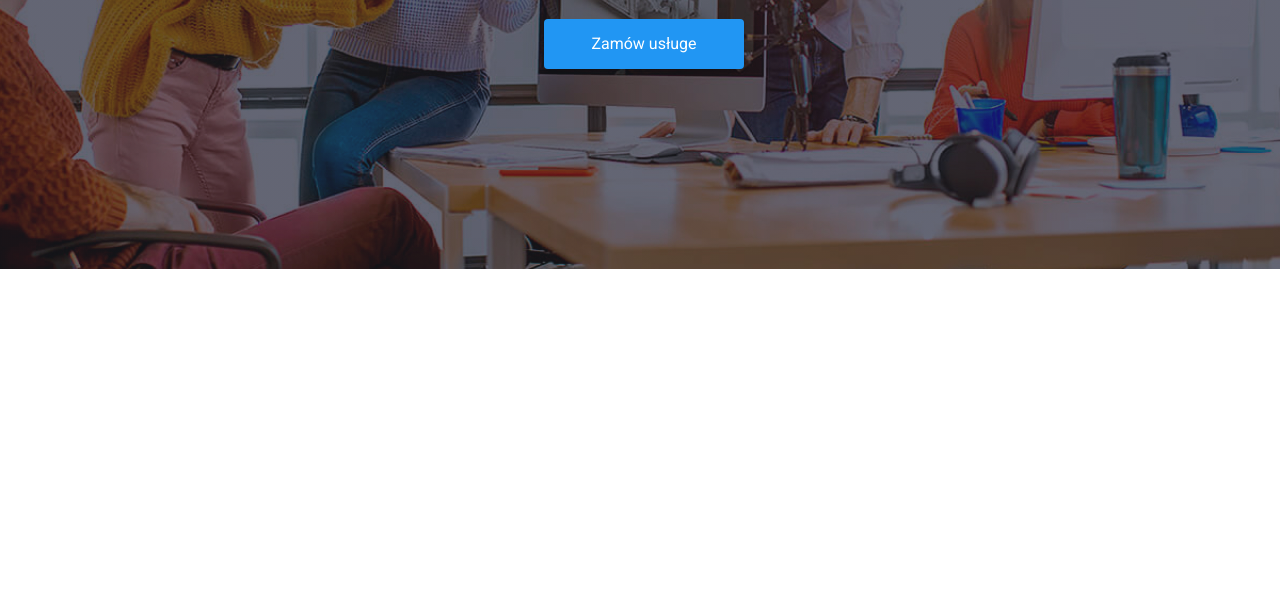
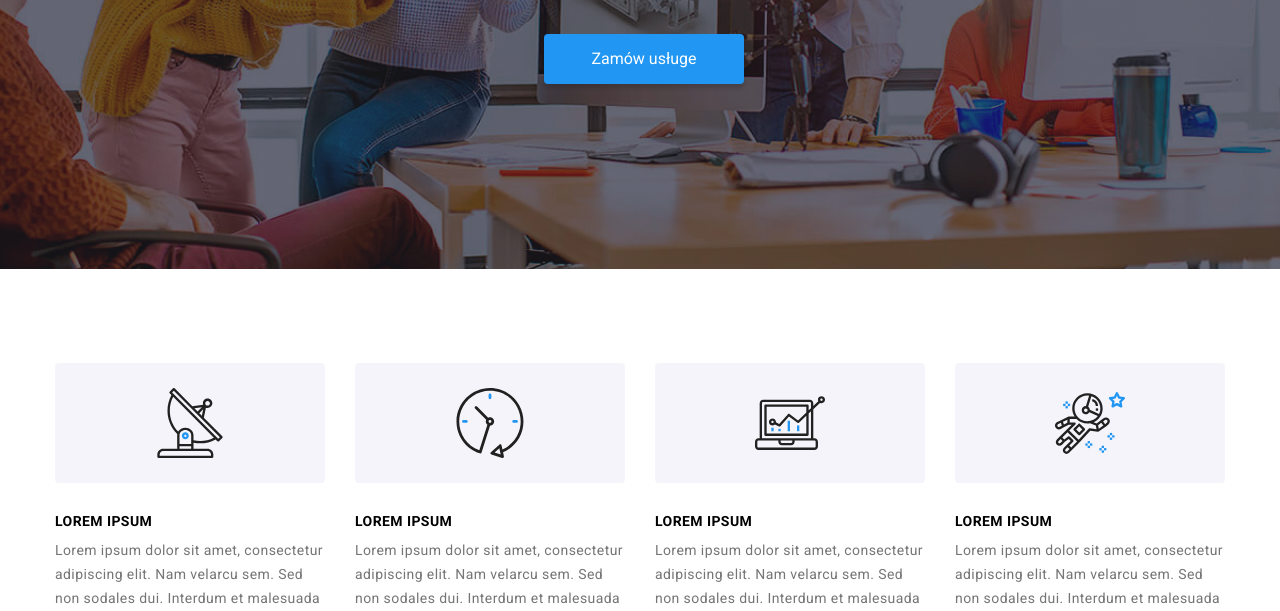
Before and after one commit to ivansh1992/goit-markup-hw-08, a plain HTML site: page index.html in a window 1280 px wide. Shown: the part 411-1022 px from the top of the page. Before the commit the page ends 800 px from the top, so only its background shows below. Drawn offline with nearby package versions, Linux system fonts and the light colour scheme.

Commit message:
update banner i advantages

```diff
--- a/index.html
+++ b/index.html
@@ -67,56 +67,61 @@
         </button>
       </div>
     </section>
-<!--
+
+
     <section class="section">
       <div class="container">
-        <ul class="advantages">
-          <li class="advantages__icon">
-            <svg width="70" height="70">
+        <ul class="advantages advantages--margin-bottom">
+          <li class="advantages__item  advantages__item--space-between">
+            <div class="advantages__thumbnail advantages__thumbnail--margin-bottom">
+              <svg class="advantages__icon">
                 <use href="./image/icons.svg#icon-antenna"></use>
               </svg>
+            </div>
+
+            <h3 class="advantages__title advantages__title--margin-bottom">Lorem ipsum</h3>
+            <p class="advantages__text">Lorem ipsum dolor sit amet, consectetur adipiscing elit. Nam velarcu sem. Sed
+              non sodales dui. Interdum et malesuada</p>
+
           </li>
-          <li class="advantages__icon">
-            <svg width="70" height="70">
+          <li class="advantages__item advantages__item--space-between">
+            <div class="advantages__thumbnail advantages__thumbnail--margin-bottom">
+              <svg class="advantages__icon">
                 <use href="./image/icons.svg#icon-clock"></use>
               </svg>
+            </div>
+
+            <h3 class="advantages__title advantages__title--margin-bottom">Lorem ipsum</h3>
+            <p class="advantages__text">Lorem ipsum dolor sit amet, consectetur adipiscing elit. Nam velarcu sem. Sed
+              non sodales dui. Interdum et malesuada</p>
           </li>
-          <li class="advantages__icon">
-            <svg width="70" height="70">
+          <li class="advantages__item advantages__item--space-between">
+            <div class="advantages__thumbnail advantages__thumbnail--margin-bottom">
+              <svg class="advantages__icon">
                 <use href="./image/icons.svg#icon-diagram"></use>
               </svg>
+            </div>
+
+            <h3 class="advantages__title advantages__title--margin-bottom">Lorem ipsum</h3>
+            <p class="advantages__text">Lorem ipsum dolor sit amet, consectetur adipiscing elit. Nam velarcu sem. Sed
+              non sodales dui. Interdum et malesuada</p>
           </li>
-          <li class="advantages__icon">
-            <svg width="70" height="70">
+          <li class="advantages__item advantages__item--space-between">
+            <div class="advantages__thumbnail advantages__thumbnail--margin-bottom">
+              <svg class="advantages__icon">
                 <use href="./image/icons.svg#icon-astronaut"></use>
               </svg>
+            </div>
+
+            <h3 class="advantages__title advantages__title--margin-bottom">Lorem ipsum</h3>
+            <p class="advantages__text">Lorem ipsum dolor sit amet, consectetur adipiscing elit. Nam velarcu sem. Sed
+              non sodales dui. Interdum et malesuada</p>
           </li>
-          <li class="advantages__item">
-            <h3 class="advantages__title">Lorem ipsum</h3>
-            Lorem ipsum dolor sit amet, consectetur adipiscing elit. Nam vel
-            arcu sem. Sed non sodales dui. Interdum et malesuada
-          </li>
-          <li class="advantages__item">
-            <h3 class="advantages__title">Lorem ipsum</h3>
-            Lorem ipsum dolor sit amet, consectetur adipiscing elit. Nam vel
-            arcu sem. Sed non sodales dui. Interdum et malesuada
-          </li>
-          <li class="advantages__item">
-            <h3 class="advantages__title">Lorem ipsum</h3>
 
-            Lorem ipsum dolor sit amet, consectetur adipiscing elit. Nam vel
-            arcu sem. Sed non sodales dui. Interdum et malesuada
-          </li>
-          <li class="advantages__item">
-            <h3 class="advantages__title">Lorem ipsum</h3>
-
-            Lorem ipsum dolor sit amet, consectetur adipiscing elit. Nam vel
-            arcu sem. Sed non sodales dui. Interdum et malesuada
-          </li>
         </ul>
       </div>
     </section>
-
+    <!--
     <section class="section section__offer">
       <div class="container">
         <h2 class="section__title">Czym się zajmujemy</h2>
--- a/sass/base/_common.scss
+++ b/sass/base/_common.scss
@@ -2,7 +2,9 @@
   padding: 0;
   margin: 0;
 }
-
+img{
+  max-width: 100%;
+}
 .page {
   font-family: "Roboto", "sans-serif";
   color: #757575;
--- a/sass/base/_container.scss
+++ b/sass/base/_container.scss
@@ -1,5 +1,7 @@
 .container {
-    width: 1200px;
-    margin: 0 auto;
-    padding: 0 15px;
-  }
+  min-width: 320px;
+  max-width: 1200px;
+  margin: 0 auto;
+  width: 100%;
+  padding: 0 15px;
+}
--- a/sass/components/_advantages.scss
+++ b/sass/components/_advantages.scss
@@ -1,4 +1,111 @@
 .advantages {
+  list-style-type: none;
+
+  &__item {
+    &--space-between:not(:last-child) {
+      margin-bottom: 30px;
+    }
+  }
+
+  &__thumbnail {
+    height: 120px;
+    padding: 25px 0;
+    border-radius: 4px;
+    background-color: #f5f4fa;
+
+    &--margin-bottom {
+      margin-bottom: 30px;
+    }
+  }
+
+  &__icon {
+    width: 70px;
+    height: 70px;
+  }
+
+  &__title {
+    text-align: center;
+    font-weight: 700;
+    font-size: 14px;
+    line-height: 16px;
+    letter-spacing: 0.03em;
+    text-transform: uppercase;
+    color: #000;
+
+    &--margin-bottom {
+      margin-bottom: 10px;
+    }
+  }
+
+  &__text {
+    width: 100%;
+    font-weight: 400;
+    font-size: 14px;
+    line-height: 1.71;
+    letter-spacing: 0.03em;
+    color: #757575;
+    text-align: left;
+  }
+}
+
+@media screen and(min-width: 768px) and (max-width: 1199px) {
+  /*tablet*/
+  .advantages {
+    display: flex;
+    flex-direction: row;
+    flex-wrap: wrap;
+    gap: 30px;
+    padding-left: 0;
+    padding-right: 0;
+    &__item {
+      flex-basis: calc(50% - 15px);
+
+      &--space-between:not(:last-child) {
+        margin-bottom: 0;
+      }
+    }
+  }
+}
+
+@media screen and (min-width: 1200px) {
+  .advantages {
+    display: flex;
+    flex-wrap: wrap;
+    gap: 30px;
+    min-width: 1200px;
+
+    &__item {
+      max-width: 270px;
+      height: 120px;
+      font-weight: 400;
+      font-size: 14px;
+      line-height: 24px;
+      letter-spacing: 0.03em;
+      list-style-type: none;
+      color: #757575;
+      text-align: left;
+    }
+    &__thumbnail {
+      padding-left: 100px;
+      height: 120px;
+      border-radius: 4px;
+      background-color: #f5f4fa;
+    }
+
+    &__title {
+      margin-top: 30px;
+      margin-bottom: 10px;
+      font-weight: 700;
+      font-size: 14px;
+      line-height: 16px;
+      letter-spacing: 0.03em;
+      text-align: left;
+      text-transform: uppercase;
+      color: var(--color-logo-second-color);
+    }
+  }
+}
+/*.advantages {
   display: flex;
   flex-wrap: wrap;
   gap: 30px;
@@ -20,8 +127,9 @@
     display: flex;
     justify-content: center;
     align-items: center;
-    width: 270px;
+    width: 100%;
     height: 120px;
+    padding: 25px 100px;
     background-color: #f5f4fa;
     border-radius: 4px;
     list-style-type: none;
@@ -32,13 +140,15 @@
   }
 
   &__title {
+    margin-top: 30px;
     margin-bottom: 10px;
     font-weight: 700;
     font-size: 14px;
     line-height: 16px;
     letter-spacing: 0.03em;
-    text-align: center;
+    text-align: left;
     text-transform: uppercase;
     color: var(--color-logo-second-color);
   }
 }
+*/
--- a/sass/components/_button.scss
+++ b/sass/components/_button.scss
@@ -1,10 +1,16 @@
 .button {
   width: 200px;
   height: 50px;
+  display: flex;
+  justify-content: center;
+  align-items: center;
   background: var(--color-variable);
+  box-shadow: 0px 4px 4px rgba(0, 0, 0, 0.15);
+  border-radius: 4px;
+  border: 0;
+  padding: 0;
+  margin-left: 8px;
   color: #fff;
-  border: 0;
-  border-radius: 4px;
   cursor: pointer;
 
   &__label {
--- a/sass/components/_newsletter.scss
+++ b/sass/components/_newsletter.scss
@@ -42,6 +42,9 @@
 .button {
   width: 200px;
   height: 50px;
+  display: flex;
+  justify-content: center;
+  align-items: center;
 
   background: var(--color-variable);
   box-shadow: 0px 4px 4px rgba(0, 0, 0, 0.15);
--- a/sass/components/_slogan.scss
+++ b/sass/components/_slogan.scss
@@ -1,12 +1,14 @@
 .slogan {
+  display: flex;
   min-height: 400px;
-  max-width: 100%;
-  display: flex;
+  width: 100%;
+  margin: 0 auto;
   background-image: linear-gradient(
       rgba(47, 48, 58, 0.4),
       rgba(47, 48, 58, 0.4)
     ),
     url(../image/banner480x400.jpg);
+
   background-size: cover;
   background-repeat: no-repeat;
   background-position: center;
@@ -19,6 +21,9 @@
   }
 
   &__title {
+    display: flex;
+    justify-content: center;
+    align-items: center;
     max-width: 365px;
     font-weight: 900;
     font-size: 26px;
@@ -27,14 +32,18 @@
     letter-spacing: 0.06em;
     text-transform: uppercase;
     color: var(--color-slogan);
+    margin: 0 auto 30px;
   }
 
   &__button {
+    display: flex;
+    justify-content: center;
+    align-items: center;
     margin-top: 30px;
   }
 }
 @media screen and (min-width: 1200px) {
-  //desktop
+  /*desktop*/
   .slogan {
     min-height: 600px;
     background-image: linear-gradient(
@@ -66,7 +75,7 @@
 }
 
 @media screen and (min-width: 320px) and (max-width: 767px) {
-  // mobile
+  /*mobile*/
   .slogan {
     padding-top: 60px;
   }
--- a/sass/layout/_page-header.scss
+++ b/sass/layout/_page-header.scss
@@ -1,5 +1,6 @@
 .page-header {
   border-bottom: 1px solid #ececec;
+  background: #ececec;
   height: 60px;
   display: flex;
   z-index: 999;
```
Also changed, not shown: css/main.min.css, sass/main.css, 2 other files. Lines whose indentation alone changed are shown as unchanged.
